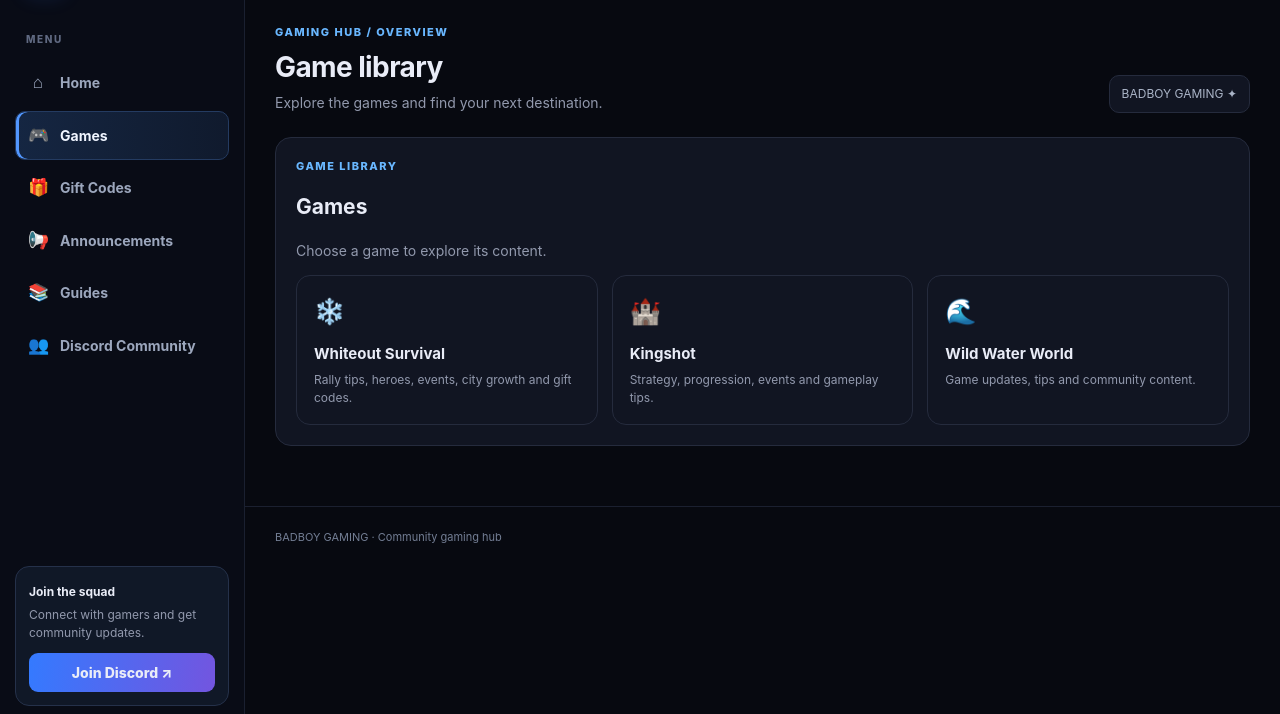
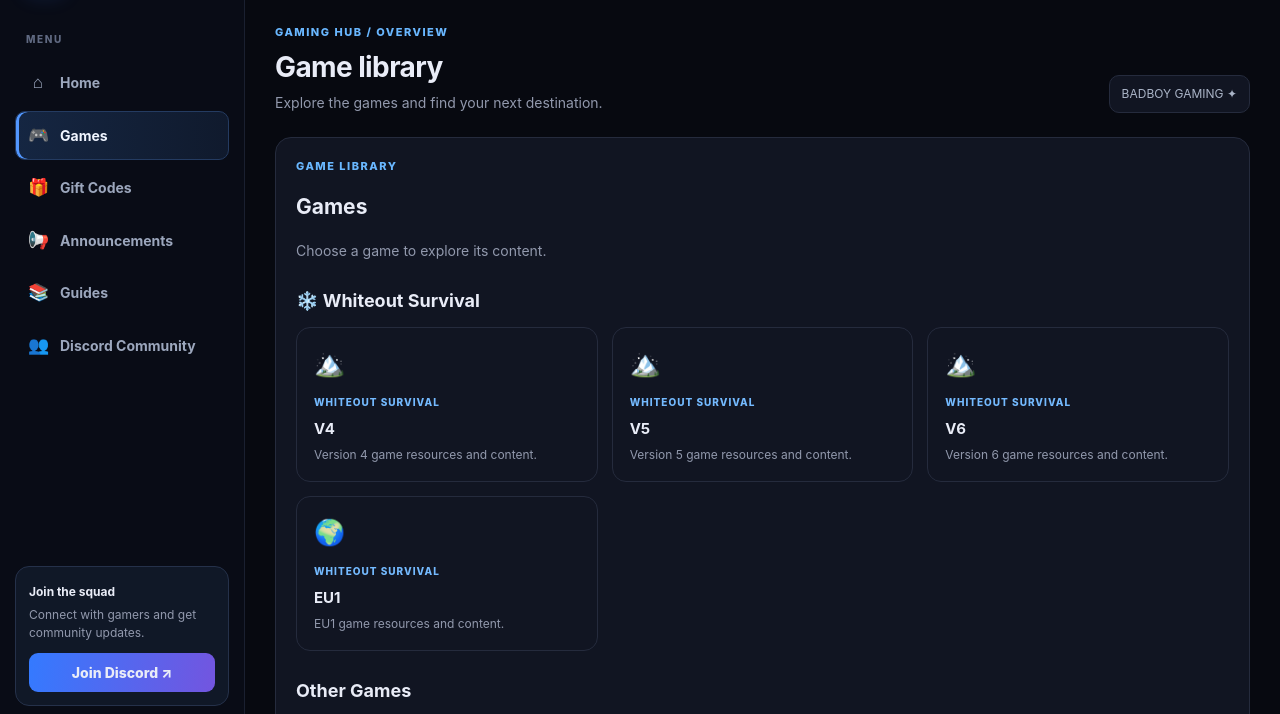
Before and after one commit to badwos17-dotcom/Badboygaming, a plain HTML site: page index.html in a window 1280 px wide. Both pictures are taken after a click on the link "View all →". Shown: the part 72-786 px from the top of the page. Drawn offline with Linux system fonts and the light colour scheme.

Commit message:
Add files via upload

```diff
--- a/index.html
+++ b/index.html
@@ -60,15 +60,17 @@ footer{border-top:1px solid #1b2030;padding:22px 30px;color:#737e94;font-size:11
   </div>
   <div class="section-title"><h2>Explore the hub</h2><a href="#" onclick="show('games')">View all →</a></div>
   <div class="cards">
-   <article class="card" data-search="whiteout survival games"><div class="card-icon">❄️</div><div class="meta">GAME HUB</div><h3>Whiteout Survival</h3><p>Hero tips, rallies, events and city progression.</p></article>
+   <article class="card" data-search="whiteout survival games"><div class="card-icon">❄️</div><div class="meta">GAME HUB</div><h3>Whiteout Survival</h3><p>V4, V5, V6 and EU1 game hubs, guides and gift codes.</p></article>
    <article class="card" data-search="kingshot games"><div class="card-icon">🎯</div><div class="meta">GAME HUB</div><h3>Kingshot</h3><p>Strategy, progression, events and gameplay tips.</p></article>
    <article class="card" data-search="gift codes rewards"><div class="card-icon">🎁</div><div class="meta">REWARDS</div><h3>Gift Codes</h3><p>Find the reward list and redeem instructions.</p></article>
   </div>
   <div class="section-title"><h2>Latest from the hub</h2></div>
   <div class="news-list"><article class="news" data-search="announcement community"><div class="cover">📣</div><h3>Community announcements</h3><p>Updates and news from Badboy Gaming.</p></article><article class="news" data-search="guides strategy"><div class="cover">⚔️</div><h3>Strategy & guides</h3><p>Useful tips to help you improve.</p></article><article class="news" data-search="gaming community"><div class="cover">🤝</div><h3>Join the community</h3><p>Meet other players and share your game.</p></article></div>
  </section>
- <section class="section" id="games"><div class="panel"><div class="eyebrow">GAME LIBRARY</div><h2>Games</h2><p style="color:var(--muted)">Choose a game to explore its content.</p><div class="cards"><article class="card"><div class="card-icon">❄️</div><h3>Whiteout Survival</h3><p>Rally tips, heroes, events, city growth and gift codes.</p></article><article class="card"><div class="card-icon">🏰</div><h3>Kingshot</h3><p>Strategy, progression, events and gameplay tips.</p></article><article class="card"><div class="card-icon">🌊</div><h3>Wild Water World</h3><p>Game updates, tips and community content.</p></article></div></div></section>
- <section class="section" id="codes"><div class="panel"><div class="eyebrow">REWARD CENTER</div><h2>Gift Codes</h2><p style="color:var(--muted)">Codes and redeem instructions will be listed here as you add them.</p><div class="cards"><article class="card"><div class="card-icon">🎁</div><div class="meta">REWARDS</div><h3>Latest Gift Codes</h3><p>Find active codes and claim in-game rewards.</p></article><article class="card"><div class="card-icon">📋</div><div class="meta">HOW TO REDEEM</div><h3>Redeem Instructions</h3><p>Step-by-step instructions for using your codes.</p></article><article class="card"><div class="card-icon">🔔</div><div class="meta">UPDATES</div><h3>Code Alerts</h3><p>Check back for newly posted reward codes.</p></article></div></div></section>
+ <section class="section" id="games"><div class="panel"><div class="eyebrow">GAME LIBRARY</div><h2>Games</h2><p style="color:var(--muted)">Choose a game to explore its content.</p>
+ <div class="section-title"><h2>❄️ Whiteout Survival</h2></div><div class="cards"><article class="card"><div class="card-icon">🏔️</div><div class="meta">WHITEOUT SURVIVAL</div><h3>V4</h3><p>Version 4 game resources and content.</p></article><article class="card"><div class="card-icon">🏔️</div><div class="meta">WHITEOUT SURVIVAL</div><h3>V5</h3><p>Version 5 game resources and content.</p></article><article class="card"><div class="card-icon">🏔️</div><div class="meta">WHITEOUT SURVIVAL</div><h3>V6</h3><p>Version 6 game resources and content.</p></article><article class="card"><div class="card-icon">🌍</div><div class="meta">WHITEOUT SURVIVAL</div><h3>EU1</h3><p>EU1 game resources and content.</p></article></div>
+ <div class="section-title"><h2>Other Games</h2></div><div class="cards"><article class="card"><div class="card-icon">🏰</div><h3>Kingshot</h3><p>Strategy, progression, events and gameplay tips.</p></article><article class="card"><div class="card-icon">🌊</div><h3>Wild Water World</h3><p>Game updates, tips and community content.</p></article></div></div></section>
+ <section class="section" id="codes"><div class="panel"><div class="eyebrow">REWARD CENTER</div><h2>Gift Codes</h2><p style="color:var(--muted)">Codes and redeem instructions will be listed here as you add them.</p><div class="section-title"><h2>❄️ Whiteout Survival</h2></div><div class="cards"><article class="card"><div class="card-icon">🎁</div><div class="meta">WHITEOUT SURVIVAL</div><h3>V4 Gift Codes</h3><p>Gift codes and redeem instructions for V4.</p></article><article class="card"><div class="card-icon">🎁</div><div class="meta">WHITEOUT SURVIVAL</div><h3>V5 Gift Codes</h3><p>Gift codes and redeem instructions for V5.</p></article><article class="card"><div class="card-icon">🎁</div><div class="meta">WHITEOUT SURVIVAL</div><h3>V6 Gift Codes</h3><p>Gift codes and redeem instructions for V6.</p></article><article class="card"><div class="card-icon">🌍</div><div class="meta">WHITEOUT SURVIVAL</div><h3>EU1 Gift Codes</h3><p>Gift codes and redeem instructions for EU1.</p></article></div></div></section>
  <section class="section" id="announcements"><div class="panel"><div class="eyebrow">WHAT'S NEW</div><h2>Announcements</h2><p style="color:var(--muted)">Community news, site updates and game announcements.</p><div class="cards"><article class="card"><div class="card-icon">📢</div><div class="meta">COMMUNITY NEWS</div><h3>Community Updates</h3><p>News and important updates for Badboy Gaming members.</p></article><article class="card"><div class="card-icon">🆕</div><div class="meta">WEBSITE</div><h3>Site Updates</h3><p>New features, content and changes to the website.</p></article><article class="card"><div class="card-icon">🎮</div><div class="meta">GAME NEWS</div><h3>Game Updates</h3><p>Updates and news from games featured in our hub.</p></article></div></div></section>
  <section class="section" id="guides"><div class="panel"><div class="eyebrow">LEARN & IMPROVE</div><h2>Guides</h2><div class="cards"><article class="card"><div class="card-icon">🛡️</div><h3>Beginner tips</h3><p>Getting started and progression fundamentals.</p></article><article class="card"><div class="card-icon">🐻</div><h3>Rally strategy</h3><p>Rally roles, heroes and troop setup.</p></article><article class="card"><div class="card-icon">🎮</div><h3>Kingshot strategy</h3><p>Progression, tactics and gameplay improvement.</p></article></div></div></section>
  <section class="section" id="community"><div class="panel"><div class="eyebrow">PLAY TOGETHER</div><h2>Discord Community</h2><p style="color:var(--muted)">Join Badboy Gaming, meet players and share your strategies.</p><a class="join" style="display:inline-block;padding:12px 22px" href="https://discord.com/" target="_blank" rel="noopener">Join Discord ↗</a><div class="empty-note">Update this button with your own Discord invite link.</div></div></section>
```
